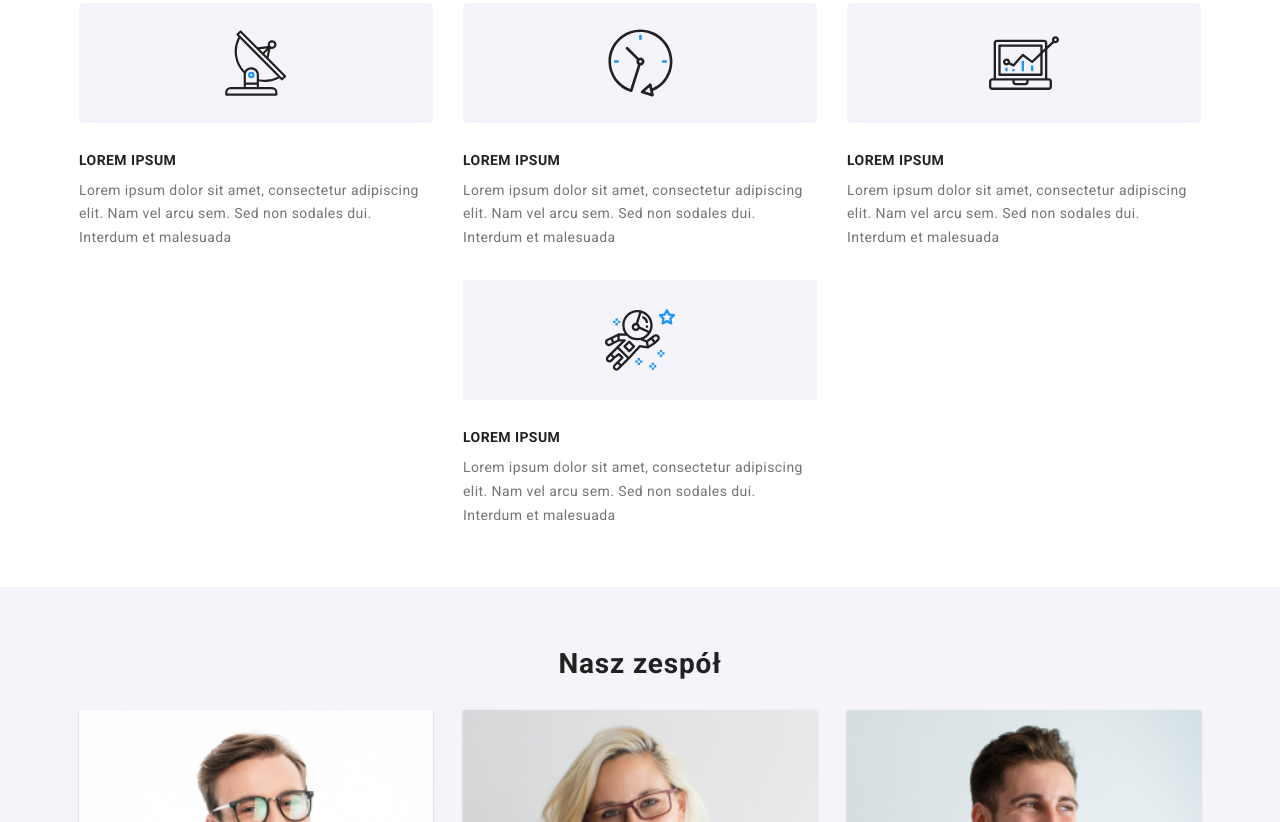
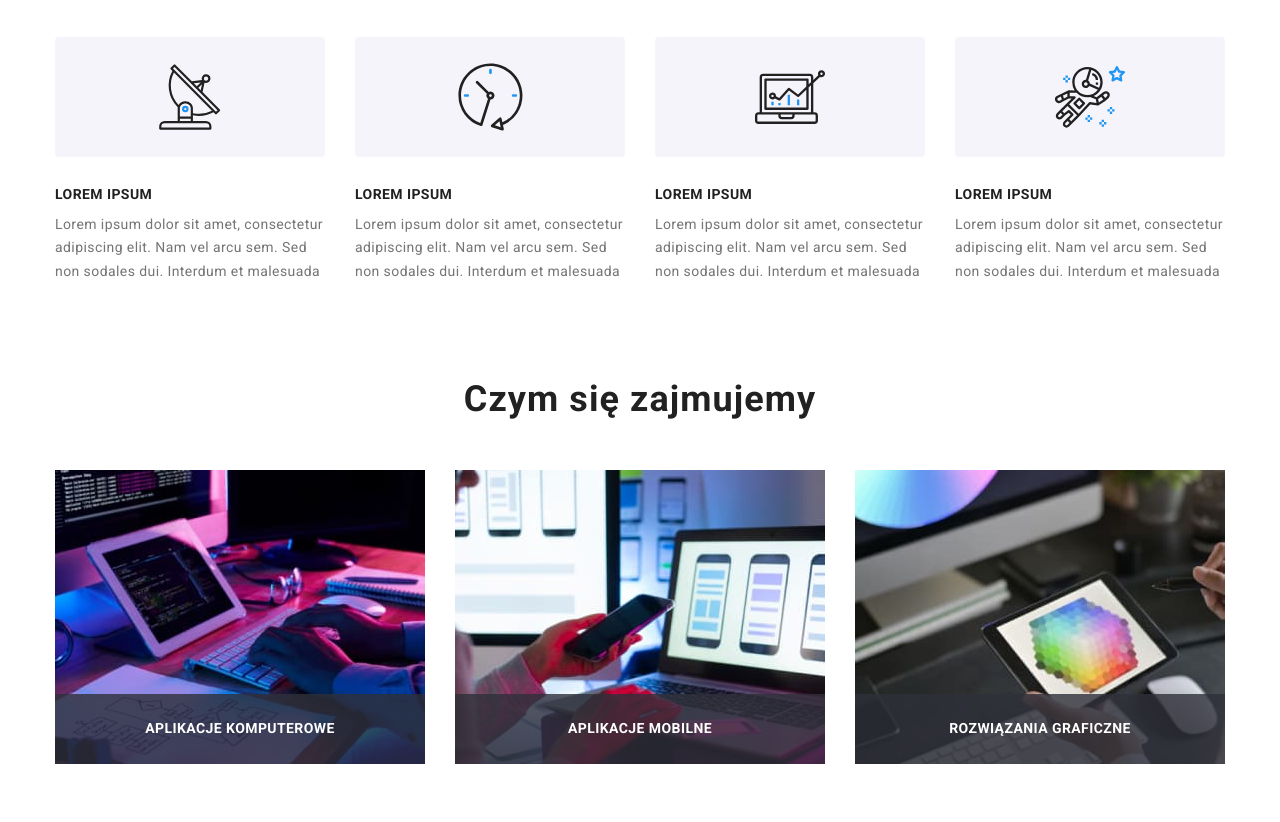
Before and after one commit to kamilaadamska/goit-markup-hw-08, a plain HTML site: page index.html in a window 1280 px wide. Shown: the part 738-1560 px from the top of the page. Drawn offline with nearby package versions, Linux system fonts and the light colour scheme.

Commit message:
Added styles to about us for desktop

```diff
--- a/sass/components/_about-us-section.scss
+++ b/sass/components/_about-us-section.scss
@@ -2,6 +2,11 @@
   @include paddings(60px, 60px);
   &--team-bg {
     background-color: $lightColorAccent;
+  }
+}
+@media (min-width: 1200px) {
+  .section {
+    @include paddings(94px, 94px);
   }
 }
 .about-us-list {
@@ -40,7 +45,43 @@
     }
   }
 }
+@media (min-width: 1200px) {
+  .about-us-list {
+    margin-bottom: 94px;
+    &__item {
+      display: block;
+      max-width: 270px;
+    }
+  }
+}
 .header-secondary--hidden,
 .about-us-gallery {
   display: none;
 }
+@media (min-width: 1200px) {
+  .header-secondary--hidden {
+    display: block;
+  }
+  .about-us-gallery {
+    display: flex;
+    gap: 30px;
+    list-style-type: none;
+    &__list-item {
+      position: relative;
+    }
+    &__title {
+      display: flex;
+      align-items: center;
+      justify-content: center;
+      @include fontFormats(1.14);
+      @include paddings(27px, 27px);
+      font-weight: 700;
+      text-transform: uppercase;
+      color: $baseColor;
+      width: 100%;
+      background-color: rgba(47, 48, 58, 0.8);
+      position: absolute;
+      top: 224px;
+    }
+  }
+}
--- a/sass/components/_team-section.scss
+++ b/sass/components/_team-section.scss
@@ -3,7 +3,12 @@
   text-align: center;
   margin-bottom: 30px;
 }
-
+@media (min-width: 1200px) {
+  .header-secondary {
+    @include fontFormats(1.17, 36px);
+    margin-bottom: 50px;
+  }
+}
 .team-list {
   @extend %flexbox;
   gap: 30px;
```
Also changed, not shown: css/main.min.css, 1 other file.
